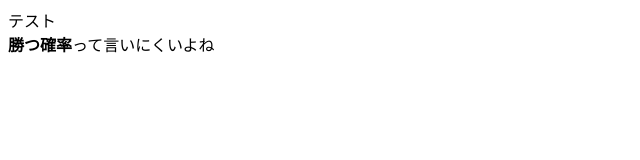
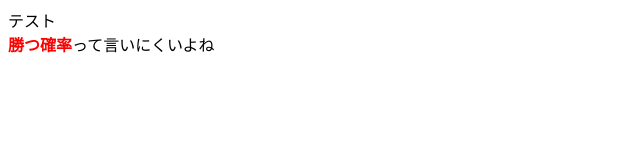
Before and after one commit to sagana2525/20260427-git-workshop, a plain HTML site: page index.html in a window 1280 px wide. Shown: the full height of the page, 0-640 px from the left. Drawn offline with Linux system fonts and the light colour scheme.

Commit message:
Update index.html

```diff
--- a/index.html
+++ b/index.html
@@ -6,6 +6,6 @@
   </head>
   <body>
     テスト <br />
-    <strong>勝つ確率</strong>って言いにくいよね
+    <strong style="color:red">勝つ確率</strong>って言いにくいよね
   </body>
 </html>
```
